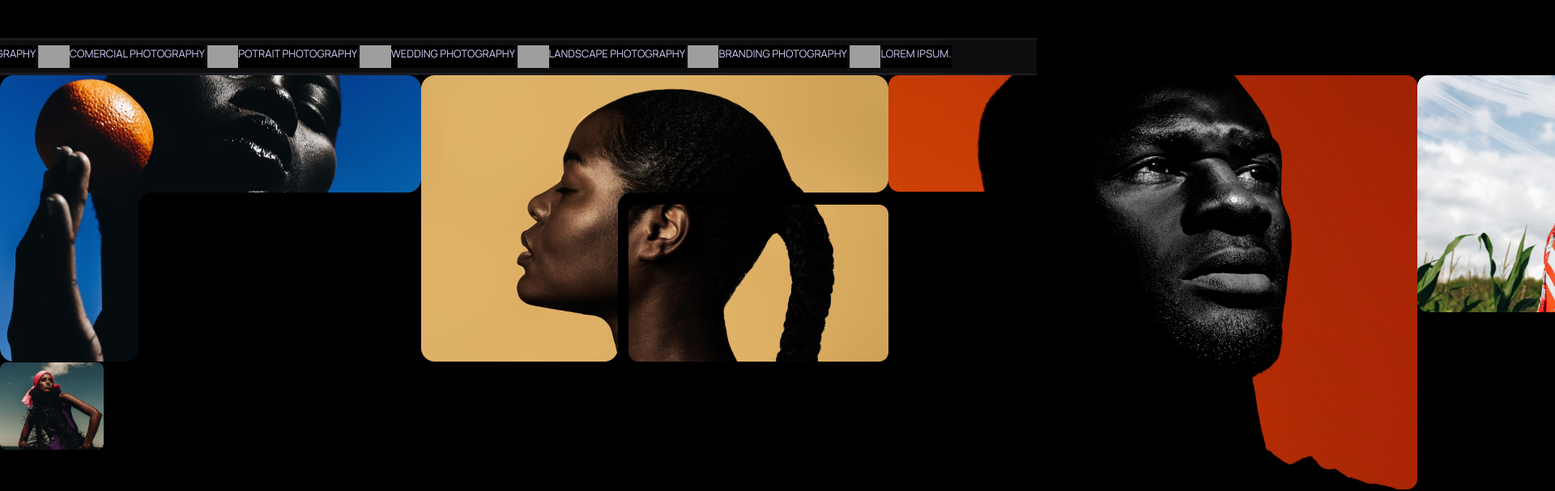
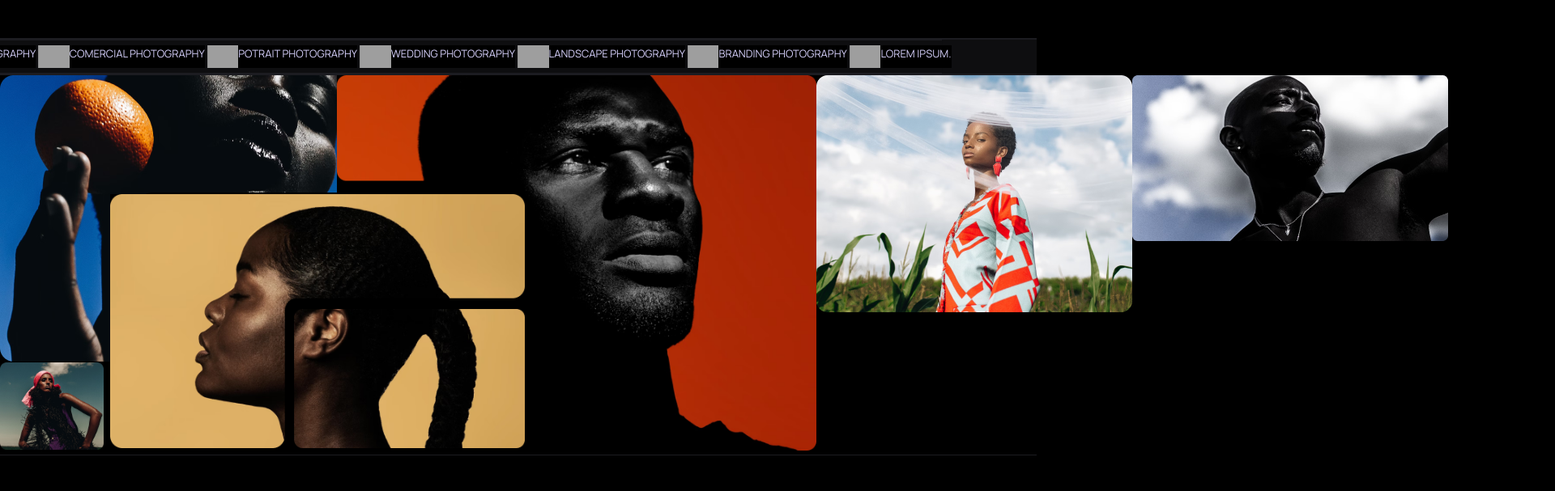
Before and after one commit to JuwelShaikh/figma-desgin, a React (Create React App) app: page / in a window 1280 px wide. Shown: the part 176-783 px from the top of the page at 81% size, 1920 px wide, since content can reach past the window. Built offline with nearby package versions, Linux system fonts and the light colour scheme; grey boxes are pictures that could not be loaded.

Commit message:
Photo adding

```diff
--- a/src/Components/HomePage/Photo-content/PhotoContent.css
+++ b/src/Components/HomePage/Photo-content/PhotoContent.css
@@ -5,6 +5,9 @@
 .p-container{
     width: 80%;
     display: flex;
+}
+#p-one{
+    width: 26rem;
 }
 .g-2{
     width: 30px;
@@ -14,3 +17,15 @@
 .g-2>img{
     width: 8rem;
 }
+.g-3{
+    position: absolute;
+    top: 26rem;
+    left: 8.5rem;
+}
+.g-3>img{
+    width: 32rem;
+}
+.b-1>img{
+    /* width: 37rem; */
+    height: 29rem;
+}
--- a/src/Components/HomePage/Photo-content/PhotoContent.jsx
+++ b/src/Components/HomePage/Photo-content/PhotoContent.jsx
@@ -11,13 +11,15 @@ const PhotoContent = () => {
     return (
         <div className='main-content'>
             <div className="p-container">
-                <div className="g1">
-                    <img src={girl1} alt="" />
+                <div id="p-one">
+                    <div className="g-1">
+                        <img src={girl1} alt="" />
+                    </div>
+                    <div className="g-2">
+                        <img src={girl2} alt="" />
+                    </div>
                 </div>
-                <div className="g-2">
-                    <img src={girl2} alt="" />
-                </div>
-                <div className="imgg-3">
+                <div className="g-3">
                     <img src={girl3} alt="" />
                 </div>
                 <div className="b-1">
```
